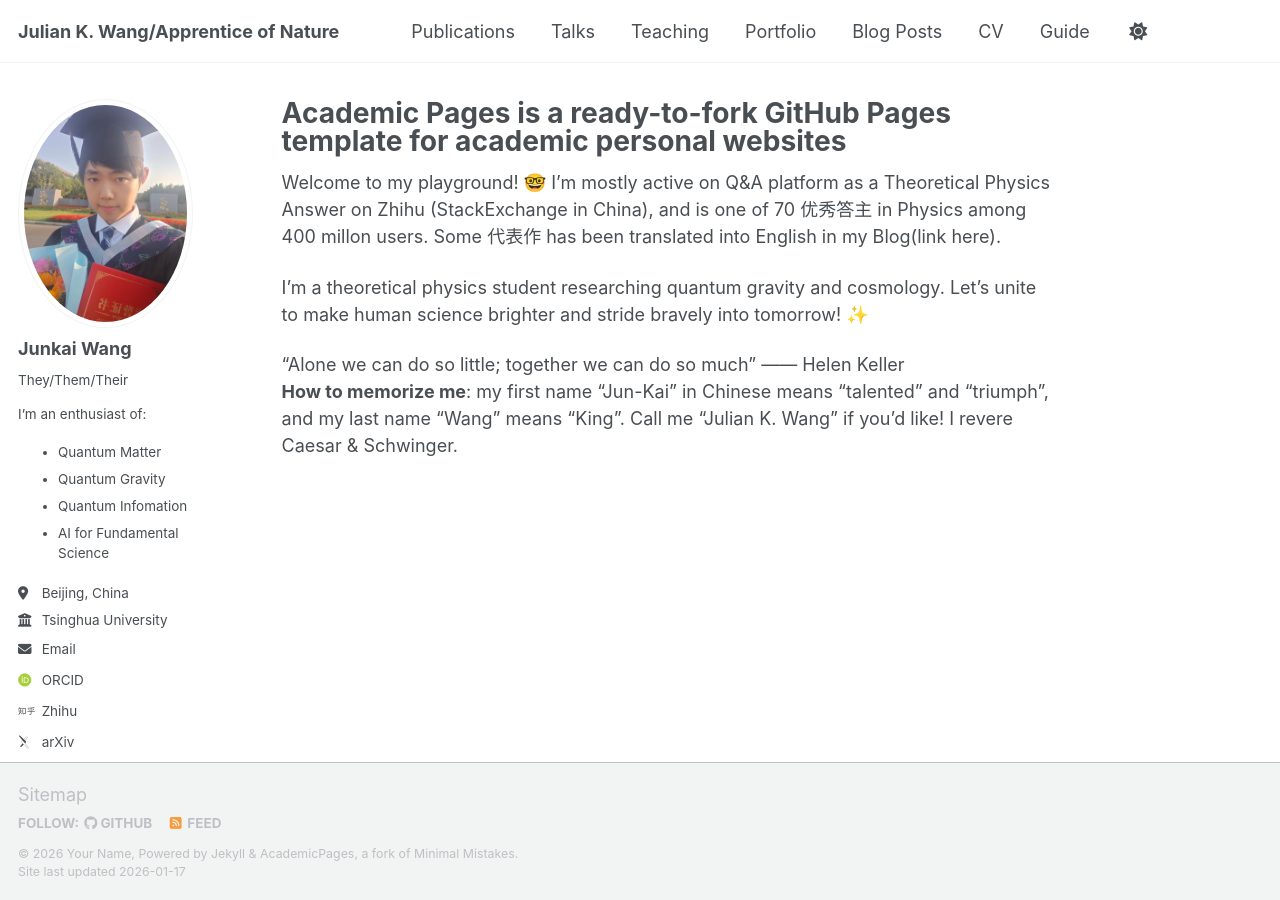
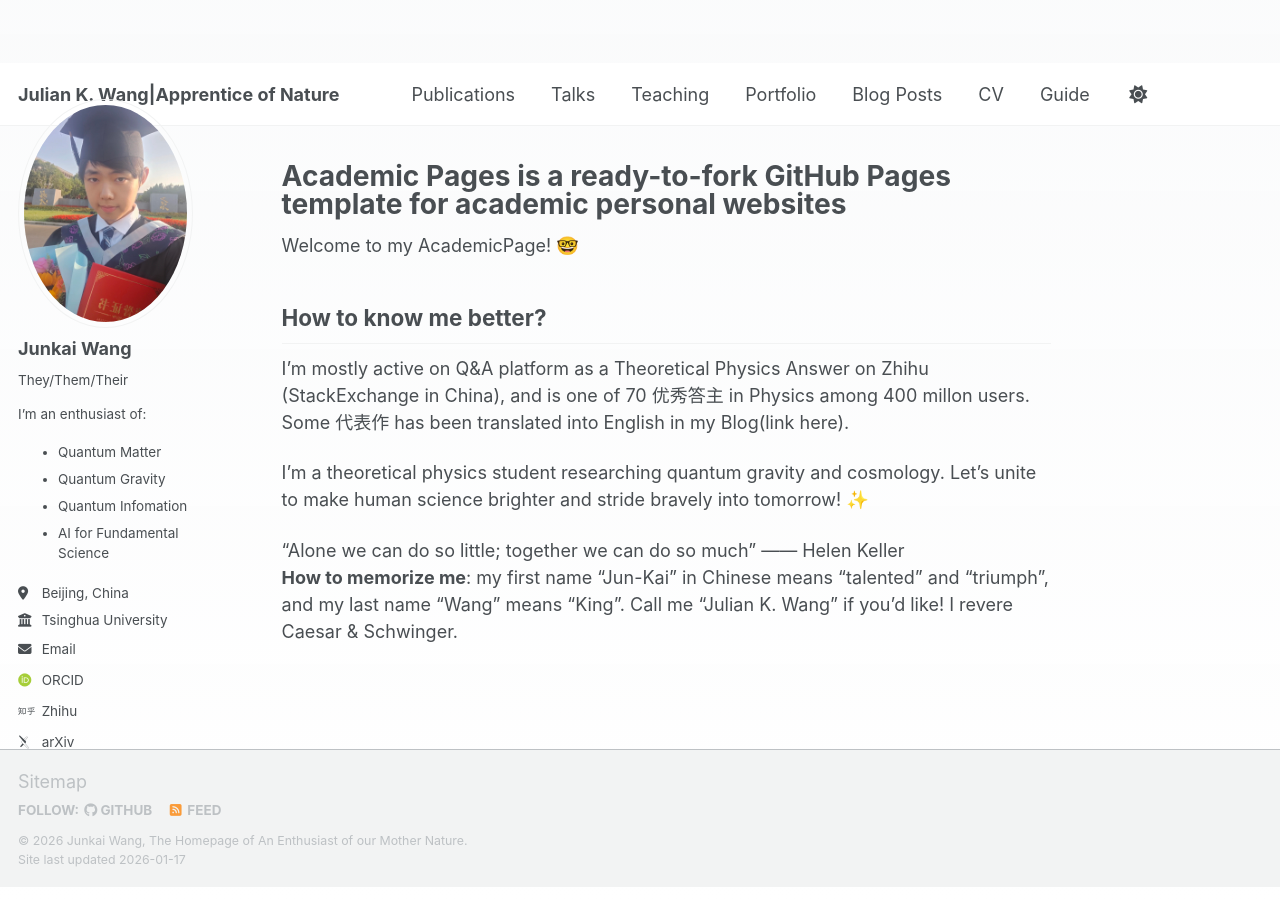
Before and after one commit to JunkaiWang-TheoPhy/JunkaiWang-TheoPhy.github.io, a Jekyll site: the page built from _pages/about.md, in a window 1280 px wide. Built offline with Jekyll 4.4.1, drawn with Linux system fonts in a browser that asks for light colours; some web fonts are replaced; a script bundle is joined from its source files by our own code; library files that are not in the unit come from our copies; some of the changed lines change nothing that is shown.

Commit message:
Update site info, footer, and about page content
Updated _config.yml with correct name, title, and description. Modified the footer to include a custom tagline. Enhanced the about page with a new background gradient style and revised introduction content.

```diff
--- a/_config.yml
+++ b/_config.yml
@@ -9,10 +9,10 @@
 # Basic Site Settings
 locale                   : "en-US"
 site_theme               : "default" # Currently available options are "default", "air"
-title                    : "Julian K. Wang/Apprentice of Nature"
+title                    : "Julian K. Wang|Apprentice of Nature"
 title_separator          : "-"
-name                     : &name "Your Name"
-description              : &description "Your Name's academic portfolio"   # Update this with a general description of your site, this is the default if not overridden by a page
+name                     : &name "Junkai Wang"          # Update this with your name
+description              : &description "Apprentice of Nature"   # Update this with a general description of your site, this is the default if not overridden by a page
 url                      : https://junkaiwang-theophy.github.io # The base hostname & protocol for your site e.g. "https://[your GitHub username].github.io",
                                                            # or if you already have some other page hosted on Github then use "https://[your GitHub username].github.io/[Your Repo Name]"
 baseurl                  : "" # the subpath of your site, e.g. "/blog"
--- a/_includes/footer.html
+++ b/_includes/footer.html
@@ -20,6 +20,6 @@
 {% endif %}
 
 <div class="page__footer-copyright">
-  &copy; {{ site.time | date: '%Y' }} {{ site.name | default: site.title }}, {{ site.data.ui-text[site.locale].powered_by | default: "Powered by" }} <a href="https://jekyllrb.com" rel="nofollow">Jekyll</a> &amp; <a href="https://github.com/academicpages/academicpages.github.io">AcademicPages</a>, a fork of <a href="https://mademistakes.com/work/minimal-mistakes-jekyll-theme/" rel="nofollow">Minimal Mistakes</a>.<br />
+  &copy; {{ site.time | date: '%Y' }} {{ site.name | default: site.title }}, The Homepage of An Enthusiast of our Mother Nature.<br />
   Site last updated {{ "now" | date: '%Y-%m-%d' }}
 </div>
--- a/_pages/about.md
+++ b/_pages/about.md
@@ -7,7 +7,60 @@
   - /about.html
 ---
 
-Welcome to my playground! 🤓
+<style>
+body {
+  position: relative;
+}
+
+body::before {
+  content: "";
+  position: fixed;
+  inset: 0;
+  background:
+    radial-gradient(800px 500px at 12% -8%, rgba(52, 152, 219, 0.18), transparent 60%),
+    radial-gradient(700px 520px at 88% -18%, rgba(212, 175, 55, 0.18), transparent 55%),
+    linear-gradient(180deg, rgba(248, 249, 250, 0.95), rgba(255, 255, 255, 0.98));
+  background-size: 140% 140%;
+  opacity: 0;
+  transform: translateY(-10px);
+  animation: home-gradient-reveal 1.1s ease-out forwards;
+  pointer-events: none;
+  z-index: 0;
+}
+
+.masthead,
+#main,
+.page__footer {
+  position: relative;
+  z-index: 1;
+}
+
+@keyframes home-gradient-reveal {
+  0% {
+    opacity: 0;
+    transform: translateY(-10px);
+    background-position: 0% 0%;
+  }
+  100% {
+    opacity: 1;
+    transform: translateY(0);
+    background-position: 100% 100%;
+  }
+}
+
+@media (prefers-reduced-motion: reduce) {
+  body::before {
+    animation: none;
+    opacity: 1;
+    transform: none;
+  }
+}
+</style>
+
+Welcome to my AcademicPage! 🤓
+
+
+## How to know me better?
 I'm mostly active on Q&A platform as a Theoretical Physics Answer on Zhihu (StackExchange in China), and is one of 70 优秀答主 in Physics among 400 millon users.  Some 代表作 has been translated into English in my Blog(link here).
 
 I'm a theoretical physics student researching quantum gravity and cosmology. Let's unite to make human science brighter and stride bravely into tomorrow! ✨
```
